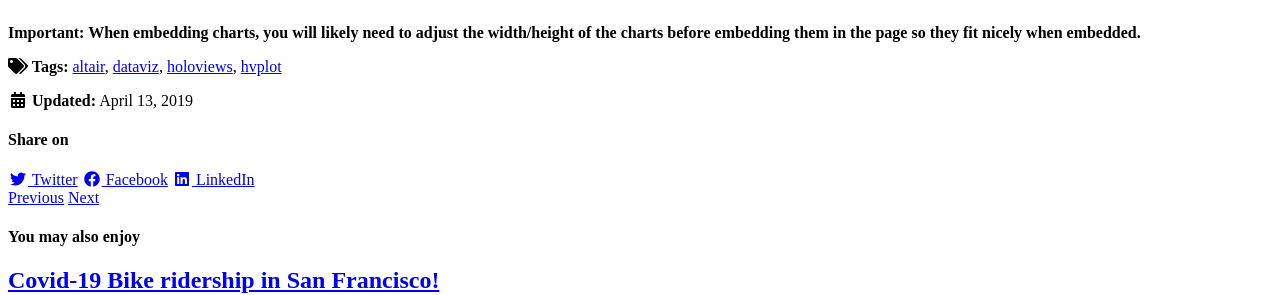
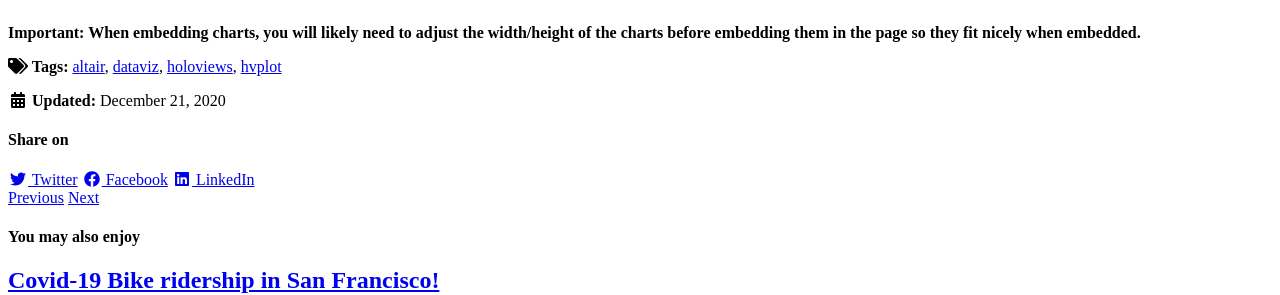
Before and after one commit to djzzhu/MUSA_550_FINAL, a Jekyll site: the page built from _posts/2019-04-13-measles-charts.md, in a window 1280 px wide and 900 px high, scrolled down 1650 px. Shown: the part 242-537 px from the top of the window. Built offline with Jekyll 4.4.1, drawn with Linux system fonts in a browser that asks for light colours; cached includes are drawn as plain includes; nearby versions of some CDN libraries.

Commit message:
Update 2019-04-13-measles-charts.md

```diff
--- a/_posts/2019-04-13-measles-charts.md
+++ b/_posts/2019-04-13-measles-charts.md
@@ -1,6 +1,6 @@
 ---
 title: "Spatial Analysis of ridership by Census Tracts and Stations"
-date: 2019-04-13
+date: 2020-12-21
 published: true
 tags: [dataviz, altair, hvplot, holoviews]
 excerpt: "Embedding interactive charts on static pages using Jekyll."
```
